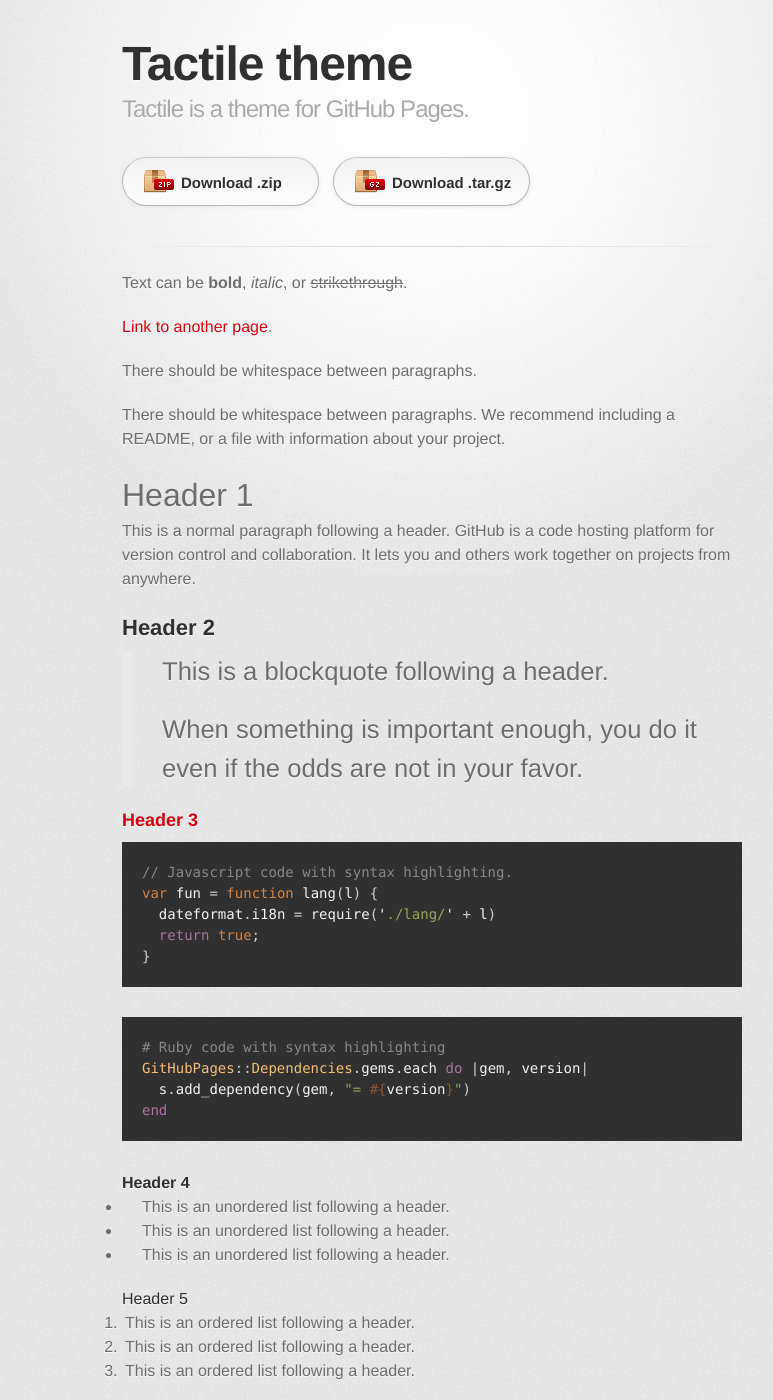
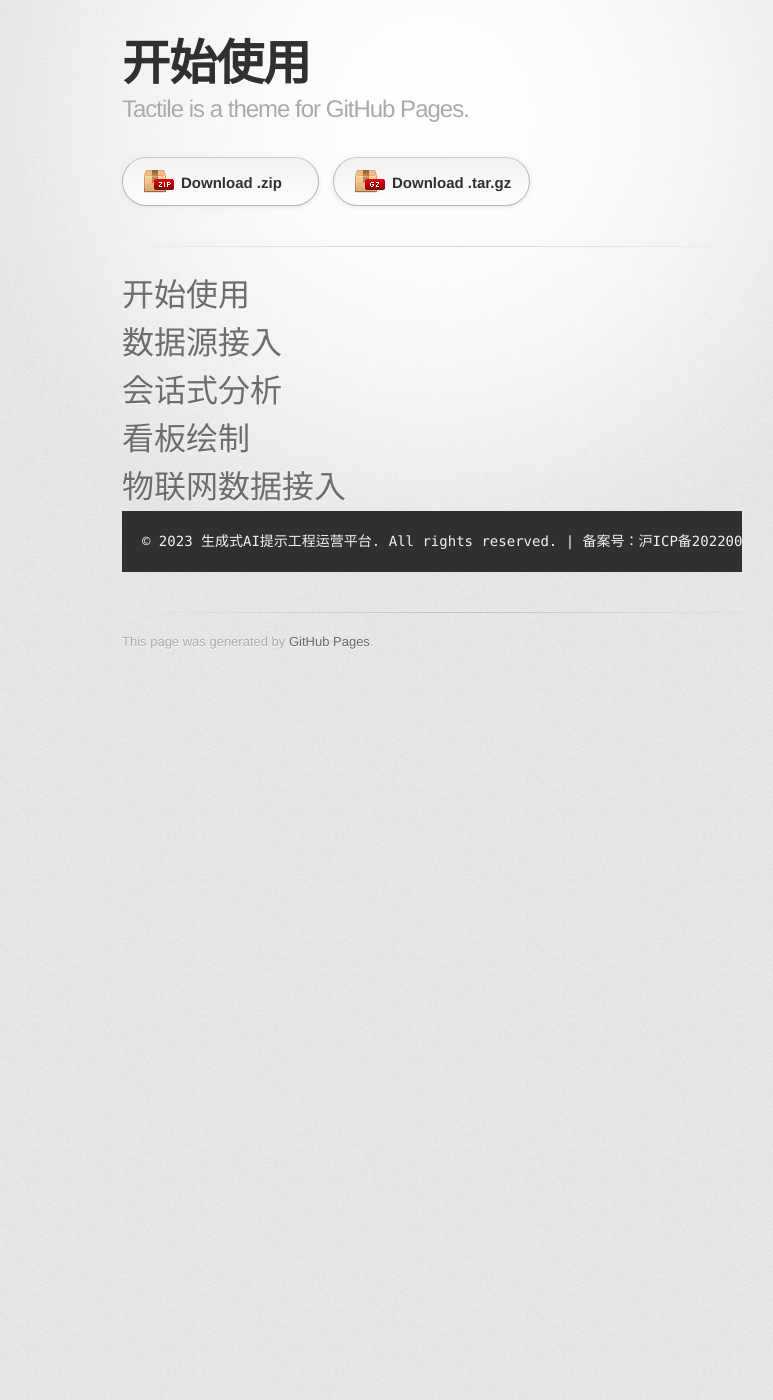
Before and after one commit to huyyxy/huyyxy.github.io, a Jekyll site: the page built from index.md, in a window 1280 px wide and 1400 px high. Shown: the whole window, without its empty margins (208-981 px from the left). Built offline with Jekyll 4.4.1, drawn with Linux system fonts in a browser that asks for light colours; some web fonts are replaced; our own code applies the rules of GitHub Pages for plain Markdown files; some of the changed text lies outside the part shown.

Commit message:
feat: update index.md

````diff
--- a/index.md
+++ b/index.md
@@ -2,122 +2,16 @@
 layout: default
 ---
 
-Text can be **bold**, _italic_, or ~~strikethrough~~.
+# 开始使用
 
-[Link to another page](./another-page.html).
+# 数据源接入
 
-There should be whitespace between paragraphs.
+# 会话式分析
 
-There should be whitespace between paragraphs. We recommend including a README, or a file with information about your project.
+# 看板绘制
 
-# Header 1
-
-This is a normal paragraph following a header. GitHub is a code hosting platform for version control and collaboration. It lets you and others work together on projects from anywhere.
-
-## Header 2
-
-> This is a blockquote following a header.
->
-> When something is important enough, you do it even if the odds are not in your favor.
-
-### Header 3
-
-```js
-// Javascript code with syntax highlighting.
-var fun = function lang(l) {
-  dateformat.i18n = require('./lang/' + l)
-  return true;
-}
-```
-
-```ruby
-# Ruby code with syntax highlighting
-GitHubPages::Dependencies.gems.each do |gem, version|
-  s.add_dependency(gem, "= #{version}")
-end
-```
-
-#### Header 4
-
-*   This is an unordered list following a header.
-*   This is an unordered list following a header.
-*   This is an unordered list following a header.
-
-##### Header 5
-
-1.  This is an ordered list following a header.
-2.  This is an ordered list following a header.
-3.  This is an ordered list following a header.
-
-###### Header 6
-
-| head1        | head two          | three |
-|:-------------|:------------------|:------|
-| ok           | good swedish fish | nice  |
-| out of stock | good and plenty   | nice  |
-| ok           | good `oreos`      | hmm   |
-| ok           | good `zoute` drop | yumm  |
-
-### There's a horizontal rule below this.
-
-* * *
-
-### Here is an unordered list:
-
-*   Item foo
-*   Item bar
-*   Item baz
-*   Item zip
-
-### And an ordered list:
-
-1.  Item one
-1.  Item two
-1.  Item three
-1.  Item four
-
-### And a nested list:
-
-- level 1 item
-  - level 2 item
-  - level 2 item
-    - level 3 item
-    - level 3 item
-- level 1 item
-  - level 2 item
-  - level 2 item
-  - level 2 item
-- level 1 item
-  - level 2 item
-  - level 2 item
-- level 1 item
-
-### Small image
-
-![Octocat](https://github.githubassets.com/images/icons/emoji/octocat.png)
-
-### Large image
-
-![Branching](https://guides.github.com/activities/hello-world/branching.png)
-
-
-### Definition lists can be used with HTML syntax.
-
-<dl>
-<dt>Name</dt>
-<dd>Godzilla</dd>
-<dt>Born</dt>
-<dd>1952</dd>
-<dt>Birthplace</dt>
-<dd>Japan</dd>
-<dt>Color</dt>
-<dd>Green</dd>
-</dl>
+# 物联网数据接入
 
 ```
-Long, single-line code blocks should not wrap. They should horizontally scroll if they are too long. This line should be long enough to demonstrate this.
+© 2023 生成式AI提示工程运营平台. All rights reserved. | 备案号：沪ICP备2022002980号-1
 ```
-
-```
-The final element.
-```
````
